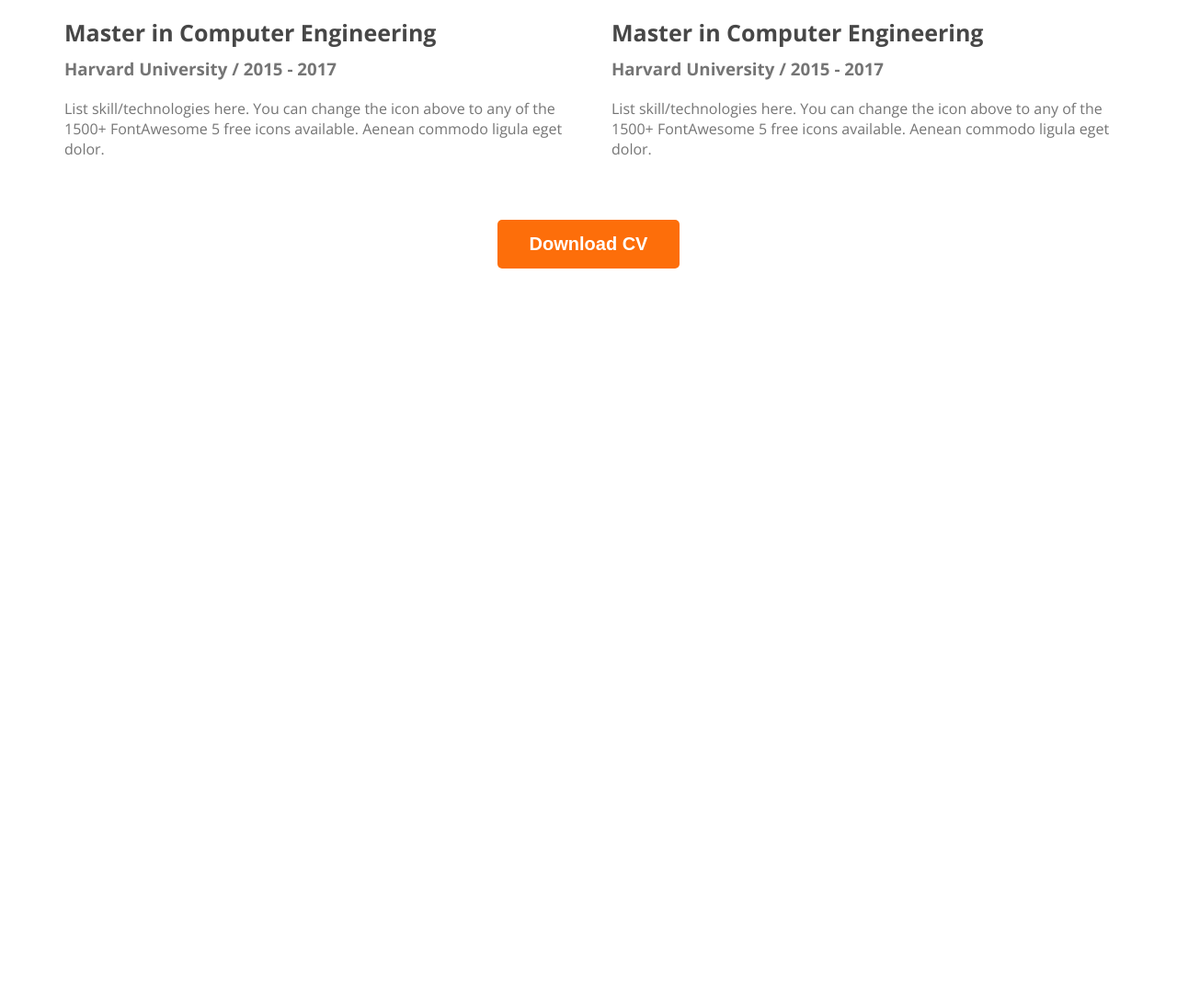
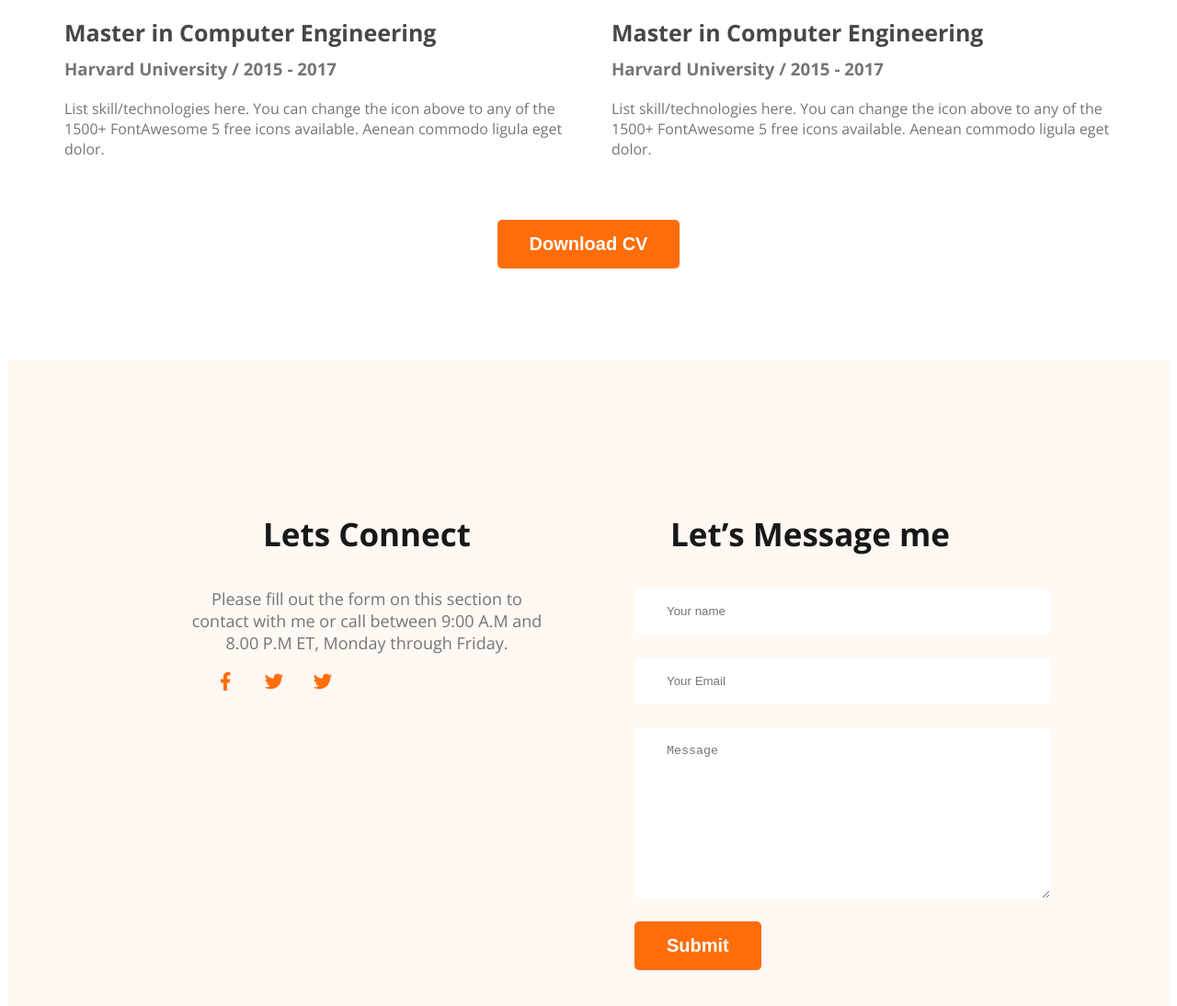
Before and after one commit to sharifuzzaman02/webdeveloper-portfolio, a plain HTML site: page index.html in a window 1280 px wide. Shown: the part 2902-3996 px from the top of the page at 92% size. Before the commit the page ends 3202 px from the top, so only its background shows below. Drawn offline with nearby package versions, Linux system fonts and the light colour scheme.

Commit message:
finished footer section with contact form

```diff
--- a/index.html
+++ b/index.html
@@ -157,7 +157,26 @@
         </section>
     </main>
     <footer>
-
+        <div class="footer-column">
+            <h3 class="section-title">Lets Connect</h3>
+            <p class="section-description">
+                Please fill out the form on this section to contact with me or call between 9:00 A.M and 8.00 P.M ET, Monday through Friday.
+            </p>
+            <div class="social-links">
+                <a href=""><img src="images/icons/facebook.png" alt=""></a>
+                <a href=""><img src="images/icons/twitter.png" alt=""></a>
+                <a href=""><img src="images/icons/twitter.png" alt=""></a>
+            </div>
+        </div>
+        <div class="footer-column">
+            <h3 class="section-title">Let’s Message me</h3>
+            <form class="Contact" action="">
+                <input type="text" placeholder="Your name">
+                <input type="email" name="" placeholder="Your Email" id="">
+                <textarea name placeholder="Message" id="" cols="30" rows="10"></textarea>
+                <input class="btn-primary" type="submit" value="Submit">
+            </form>
+        </div>
     </footer>
 </body>
 
--- a/styles/portfolio.css
+++ b/styles/portfolio.css
@@ -158,14 +158,14 @@ main section {
 }
 
 .resume-item-titel {
-    color:#474747;
+    color: #474747;
     font-size: 25px;
     font-weight: 700;
     margin-bottom: 10px;
 }
 
 
-.resume-item-institute{
+.resume-item-institute {
     margin-bottom: 20px;
     margin-top: 0px;
 }
@@ -175,11 +175,41 @@ main section {
     color: #757575;
 }
 
-.resume-container hr{
+.resume-container hr {
     margin: 30px;
 }
 
-.download-cv{
+.download-cv {
     text-align: center;
     margin-top: 50px;
 }
+
+/* footer style */
+
+footer {
+    display: flex;
+    gap: 100px;
+    background: #FFF8F3;
+    margin-top: 100px;
+    padding: 130px 200px;
+}
+
+.footer-column {
+    width: 50%;
+}
+
+.social-links a{
+    margin-left: 25px;
+}
+
+.contact ,input[type="text"], input[type="email"],
+textarea {
+    display: block;
+    margin-bottom: 25px;
+    padding: 18px 35px;
+    color: #757575;
+    border-radius: 5px;
+    background: #FFF;
+    border: 0;
+    width: 100%;
+}
```
